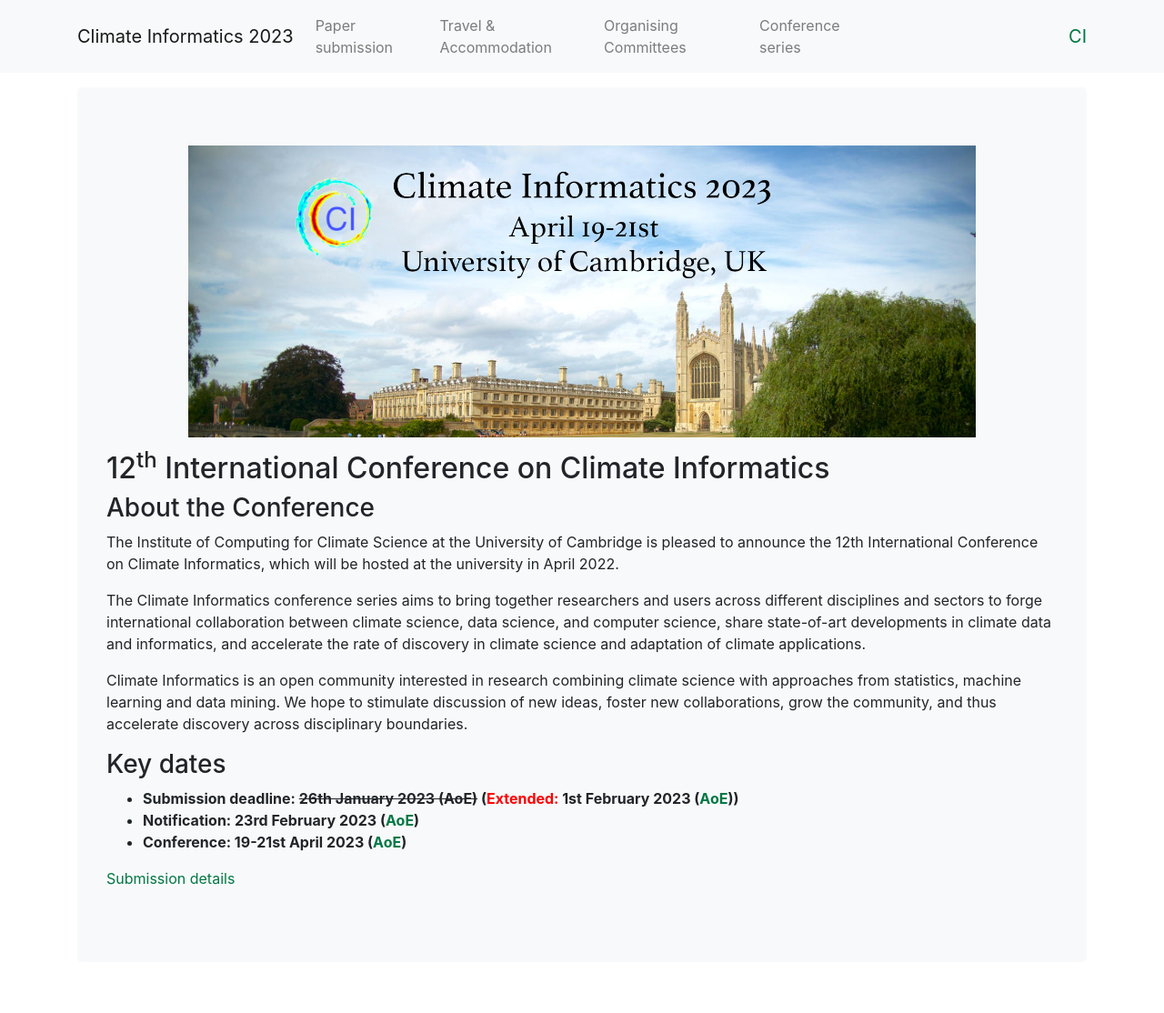
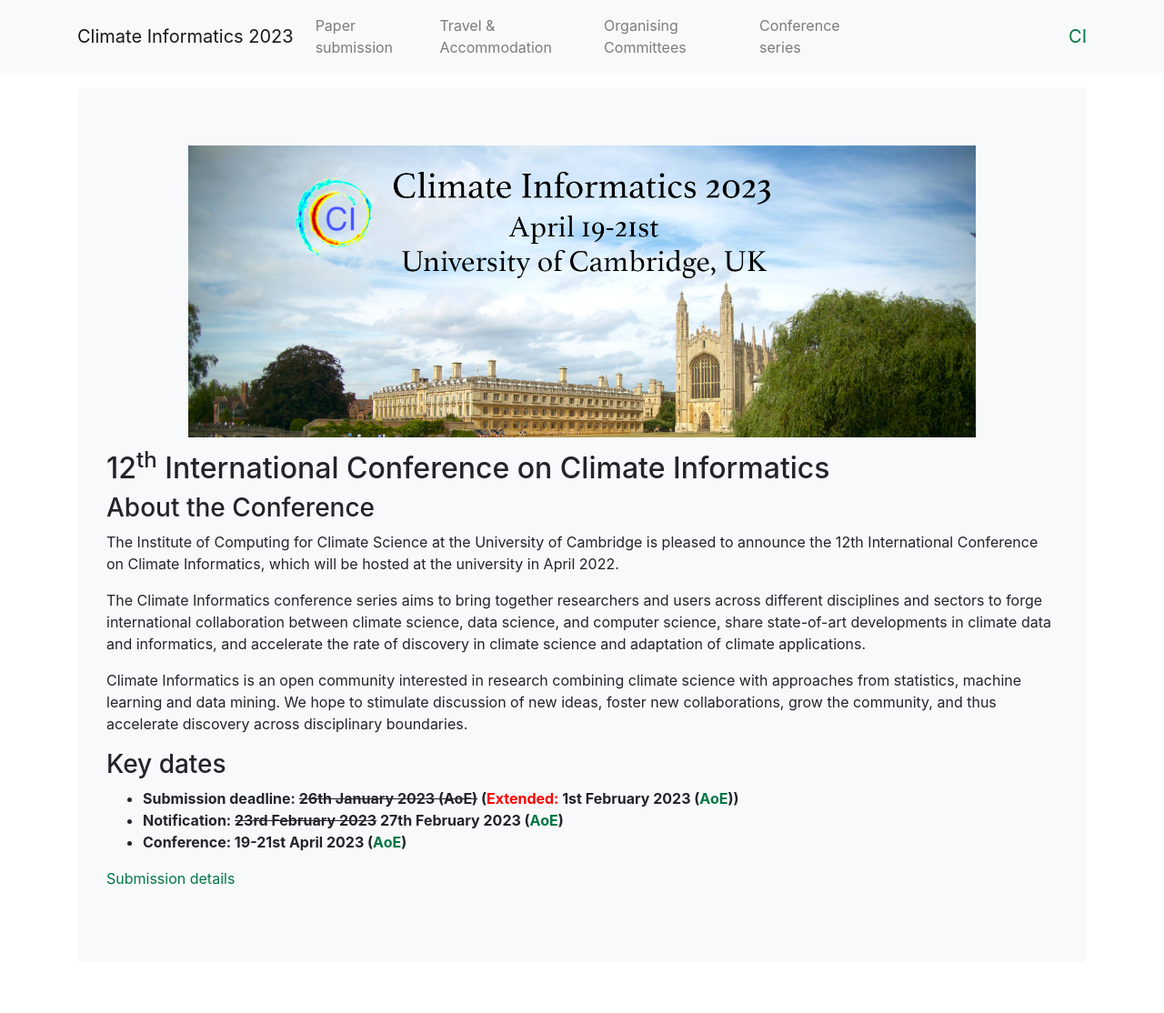
Before and after one commit to DigitaleGesellschaft/jekyll-theme-conference, a Jekyll site: the page built from index.md, in a window 1280 px wide. Shown: the whole page at 91% size. Built offline with Jekyll 4.4.1, drawn with Linux system fonts in a browser that asks for light colours.

Commit message:
Update index.md

```diff
--- a/index.md
+++ b/index.md
@@ -40,7 +40,7 @@
 ### Key dates
 
 - __Submission deadline: ~~26th January 2023 (AoE)~~ (<span style="color:red">Extended:</span> 1st February 2023 ([AoE](https://www.timeanddate.com/time/zones/aoe)))__
-- __Notification: 23rd February 2023 ([AoE](https://www.timeanddate.com/time/zones/aoe))__
+- __Notification: ~~23rd February 2023~~ 27th February 2023 ([AoE](https://www.timeanddate.com/time/zones/aoe))__
 - __Conference: 19-21st April 2023 ([AoE](https://www.timeanddate.com/time/zones/aoe))__
 
 [Submission details](https://cambridge-iccs.github.io/climate-informatics-2023/submission)
```
